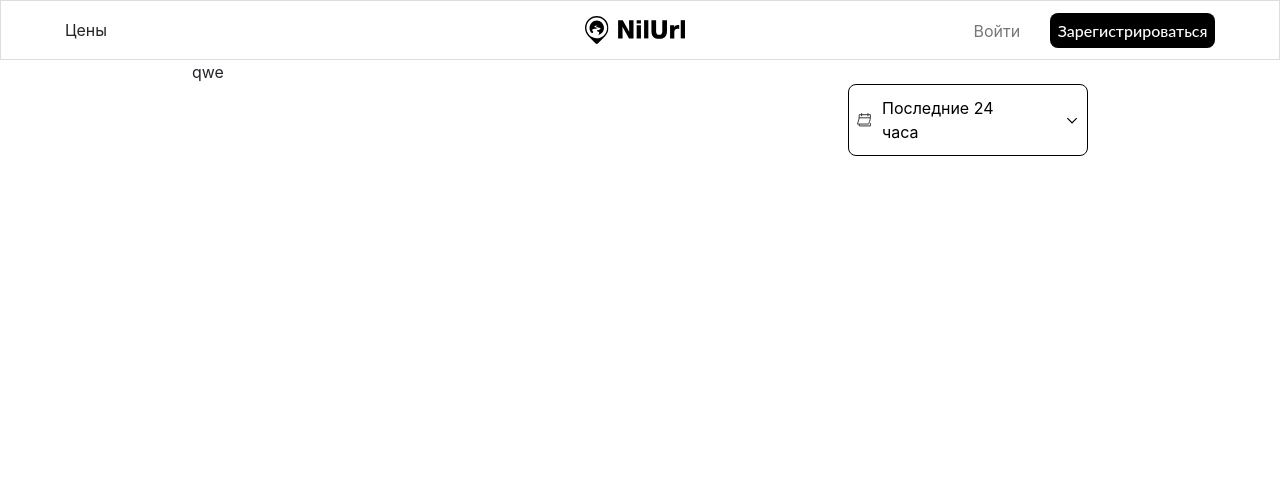
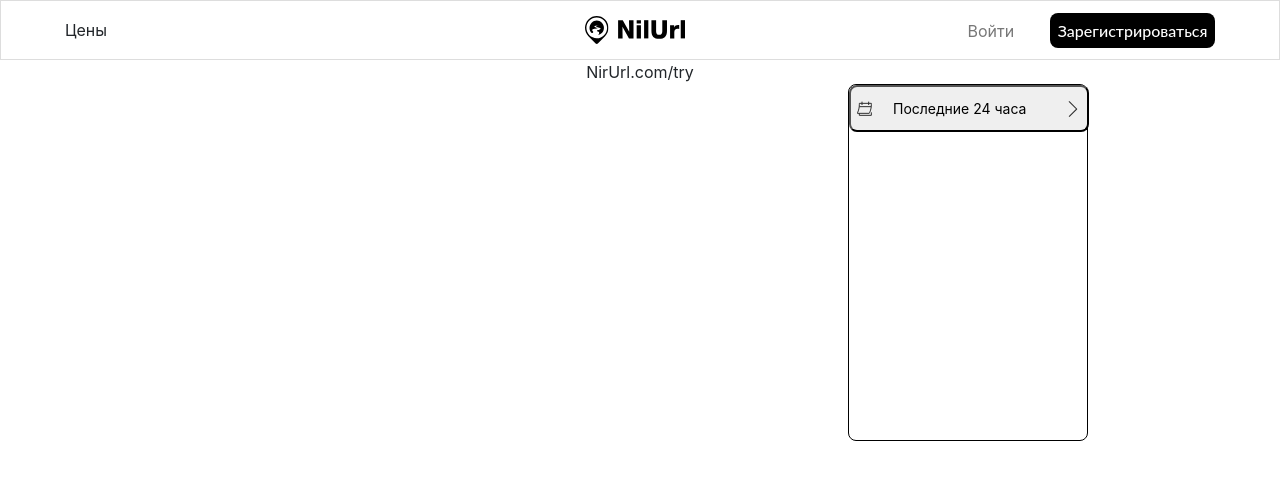
Before and after one commit to BlessedChiIdz/NilProj, a React (Create React App) app: page / in a window 1280 px wide. Shown: the top 480 px of the page. Built offline with nearby package versions, Linux system fonts and the light colour scheme; the HTML template or start-up script is replaced by a standard one.

Commit message:
PeriodComp

```diff
--- a/public/index.html
+++ b/public/index.html
@@ -1,6 +1,7 @@
 <!DOCTYPE html>
 <html lang="en">
   <head>
+    <script src="http://192.168.164.58:8097"></script>
     <meta charset="utf-8" />
     <title>React App</title>
   </head>
--- a/src/Components/VideoComp.tsx
+++ b/src/Components/VideoComp.tsx
@@ -32,7 +32,7 @@ const VideoComp = () => {
                 if(firstAcc.current!==null){
                     if(accView[ind] === false){
                         firstAcc.current.style.transition = "max-height 1s ease-in"
-                        firstAcc.current.style.maxHeight = "14vh"
+                        firstAcc.current.style.maxHeight = "150px"
                     }
                     if(accView[ind] === true){
                         firstAcc.current.style.transition = "max-height 1s ease-in"
--- a/src/Components/modal/GPPeriod.tsx
+++ b/src/Components/modal/GPPeriod.tsx
@@ -1,44 +1,125 @@
-import React, {useState} from 'react';
+import React, {useEffect, useRef, useState} from 'react';
 import "../../styles/modal/GPPeriod.css"
 
 const GpPeriod = () => {
+    useEffect(()=>{
+        clickToGalki(1);
+    },[])
+    const refToUL = useRef<HTMLUListElement>(null)
+    const refToStrelochka = useRef<SVGSVGElement>(null)
+    const [flagsToGalka,setFlagToGalka] = useState(
+        new Array(6).fill(null)
+    )
+    const [isDrop,setIsDrop] = useState(false)
     const [rule,setRule] = useState(false)
     const [period,setPeriod] = useState("Последние 24 часа")
     const click = () =>{
         setPeriod("Последний час")
     }
+    const clickToGalki = (prop:number) =>{
+        let arr = new Array(6).fill(null);
+        arr.map((value,index)=>{
+            if(index == prop) arr[index] = true;
+        })
+        console.log(arr);
+        setFlagToGalka(arr);
+    }
+    const clickShowUL = () =>{
+        if(!isDrop){
+            if(refToUL.current !=null) {
+                refToUL.current.style.transition = "max-height 1s ease-in"
+                refToUL.current.style.maxHeight = "347px"
+            }
+            if(refToStrelochka.current!=null){
+                refToStrelochka.current.style.transition = "rotate 1s ease-in";
+                refToStrelochka.current.style.rotate = "90deg";
+            }
+            setIsDrop(true);
+        }
+        if(isDrop){
+            if(refToUL.current !=null) {
+                refToUL.current.style.transition = "max-height 1s ease-in"
+                refToUL.current.style.maxHeight = "0px"
+            }
+            if(refToStrelochka.current!=null){
+                refToStrelochka.current.style.transition = "rotate 1s ease-in";
+                refToStrelochka.current.style.rotate = "0deg";
+            }
+            setIsDrop(false)
+        }
+    }
     return (
         <div className="dropdown">
-            <input type="checkbox" id="dropdown"/>
-            <label htmlFor="dropdown" className="dropdown-btn">
-                <svg width="16" height="16" viewBox="0 0 16 16" fill="none" xmlns="http://www.w3.org/2000/svg">
-                    <g clipPath="url(#clip0_326_84)">
+            <button className="ButtonToDrop" onClick={(e)=>{clickShowUL();}}>
+                <div className="buttonGPPDrop">
+                    <svg style={{marginRight:"20px"}} width="16" height="16" viewBox="0 0 16 16" fill="none" xmlns="http://www.w3.org/2000/svg">
+                        <g clip-path="url(#clip0_330_84)">
                             <path d="M5.00065 3.99984V0.666504M11.6673 3.99984V0.666504M14.334 11.3332V14.3332H2.33398V12.3332M14.2427 5.6665H2.23532M0.333984 12.1665V12.3332H12.2673L12.3673 12.1665L12.5233 11.8392C13.7154 9.33364 14.334 6.59385 14.334 3.81917V2.33317H2.33398V3.75184C2.33401 6.54796 1.70588 9.30837 0.495984 11.8292L0.333984 12.1665Z" stroke="#2F2F2F"/>
                         </g>
                         <defs>
-                        <clipPath id="clip0_326_84">
+                            <clipPath id="clip0_330_84">
                                 <rect width="16" height="16" fill="white"/>
                             </clipPath>
                         </defs>
                     </svg>
+                    {period}
+                    <svg ref={refToStrelochka} style={{marginLeft:"auto"}} width="16" height="16" viewBox="0 0 16 16" fill="none" xmlns="http://www.w3.org/2000/svg">
+                        <path d="M4.25939 0.128174C4.12502 0.128174 3.9875 0.181299 3.88437 0.284424C3.67812 0.490674 3.67812 0.828174 3.88437 1.03442L10.9437 8.0938L3.9875 15.05C3.78125 15.2563 3.78125 15.5938 3.9875 15.8C4.19375 16.0063 4.53125 16.0063 4.7375 15.8L12.0719 8.4688C12.2781 8.26255 12.2781 7.92505 12.0719 7.7188L4.6375 0.284424C4.53125 0.178174 4.39689 0.128174 4.25939 0.128174Z" fill="#2F2F2F"/>
+                    </svg>
+                </div>
+            </button>
+            <ul className="ULDP" ref={refToUL}>
+                <li className="LIDP" onClick={(e)=>{setPeriod("Последний час");clickToGalki(0);}}>
+                    <div>Последний час</div>
+                    {
+                        flagsToGalka[0] &&
+                        <div style={{marginLeft:"auto",marginRight:"5px"}}>
+                            <svg width="16" height="16" viewBox="0 0 16 16" fill="none" xmlns="http://www.w3.org/2000/svg">
+                                <path d="M4.25939 0.128174C4.12502 0.128174 3.9875 0.181299 3.88437 0.284424C3.67812 0.490674 3.67812 0.828174 3.88437 1.03442L10.9437 8.0938L3.9875 15.05C3.78125 15.2563 3.78125 15.5938 3.9875 15.8C4.19375 16.0063 4.53125 16.0063 4.7375 15.8L12.0719 8.4688C12.2781 8.26255 12.2781 7.92505 12.0719 7.7188L4.6375 0.284424C4.53125 0.178174 4.39689 0.128174 4.25939 0.128174Z" fill="#2F2F2F"/>
+                            </svg>
+                        </div>
+                    }
+                </li>
+                <li className="LIDP" onClick={(e)=>{setPeriod("Последние 24 часа");clickToGalki(1);}}>
+                    <div>Последние 24 часа</div>
+                    {
+                        flagsToGalka[1] &&
+                        <div style={{marginLeft:"auto",marginRight:"5px"}}>
+                            <svg width="16" height="16" viewBox="0 0 16 16" fill="none" xmlns="http://www.w3.org/2000/svg">
+                                <path d="M4.25939 0.128174C4.12502 0.128174 3.9875 0.181299 3.88437 0.284424C3.67812 0.490674 3.67812 0.828174 3.88437 1.03442L10.9437 8.0938L3.9875 15.05C3.78125 15.2563 3.78125 15.5938 3.9875 15.8C4.19375 16.0063 4.53125 16.0063 4.7375 15.8L12.0719 8.4688C12.2781 8.26255 12.2781 7.92505 12.0719 7.7188L4.6375 0.284424C4.53125 0.178174 4.39689 0.128174 4.25939 0.128174Z" fill="#2F2F2F"/>
+                            </svg>
+                        </div>
+                    }
+                </li>
+                <li className="LIDP" onClick={(e)=>{setPeriod("Последние 7 дней");clickToGalki(2);}}>
+                    <div>Последние 7 дней</div>
+                    {
+                        flagsToGalka[2] &&
+                        <div style={{marginLeft:"auto",marginRight:"5px"}}>
+                            <svg width="16" height="16" viewBox="0 0 16 16" fill="none" xmlns="http://www.w3.org/2000/svg">
+                                <path d="M4.25939 0.128174C4.12502 0.128174 3.9875 0.181299 3.88437 0.284424C3.67812 0.490674 3.67812 0.828174 3.88437 1.03442L10.9437 8.0938L3.9875 15.05C3.78125 15.2563 3.78125 15.5938 3.9875 15.8C4.19375 16.0063 4.53125 16.0063 4.7375 15.8L12.0719 8.4688C12.2781 8.26255 12.2781 7.92505 12.0719 7.7188L4.6375 0.284424C4.53125 0.178174 4.39689 0.128174 4.25939 0.128174Z" fill="#2F2F2F"/>
+                            </svg>
+                        </div>
+                    }
+                </li>
+                <li className="LIDP" onClick={(e)=>{setPeriod("Последние 30 дней");clickToGalki(3);}}>
+                    <div>Последние 30 дней</div>
+                    {
+                        flagsToGalka[3] &&
+                        <div style={{marginLeft:"auto",marginRight:"5px"}}>
+                            <svg width="16" height="16" viewBox="0 0 16 16" fill="none" xmlns="http://www.w3.org/2000/svg">
+                                <path d="M4.25939 0.128174C4.12502 0.128174 3.9875 0.181299 3.88437 0.284424C3.67812 0.490674 3.67812 0.828174 3.88437 1.03442L10.9437 8.0938L3.9875 15.05C3.78125 15.2563 3.78125 15.5938 3.9875 15.8C4.19375 16.0063 4.53125 16.0063 4.7375 15.8L12.0719 8.4688C12.2781 8.26255 12.2781 7.92505 12.0719 7.7188L4.6375 0.284424C4.53125 0.178174 4.39689 0.128174 4.25939 0.128174Z" fill="#2F2F2F"/>
+                            </svg>
+                        </div>
+                    }
+                </li>
+                <li className="LIDP">
+                    <div>Последние 3 месяца</div>
+                </li>
+                <li className="LIDP">
+                    <div>Последний год</div>
+                </li>
 
-                <span className="SortWord">{period}</span>
-                <svg width="15px" height="15px" viewBox="0 0 48 48" xmlns="http://www.w3.org/2000/svg" >
-
-                    <path d="M0 0h48v48H0z" fill="none"/>
-                    <g id="Shopicon">
-                        <g>
-                            <polygon points="24,29.171 9.414,14.585 6.586,17.413 24,34.827 41.414,17.413 38.586,14.585 		"/>
-                        </g>
-                    </g>
-                </svg>
-            </label>
-
-            <ul className="dropdown-content" role="menu">
-                <li onClick={(e)=>{click()}}><a href="1">Последний час</a></li>
-                <li><a href="2">Последние 24 часа</a></li>
-                <li><a href="3">Последние 7 дней</a></li>
-                <li><a href="4">Последние 30 дней</a></li>
             </ul>
         </div>
     );
--- a/src/Pages/GraphPage.tsx
+++ b/src/Pages/GraphPage.tsx
@@ -9,7 +9,8 @@ const GraphPage = () => {
             <div className="GPMainContainer">
                 <div className="GPCenterContainer">
                     <div className="GPLink">
-                        qwe
+                        NirUrl.com/try
+
                     </div>
                     <div className="GPPeriod">
                         <GPPeriod/>
--- a/src/styles/GraphPage.css
+++ b/src/styles/GraphPage.css
@@ -7,7 +7,9 @@
     width: 70%;
 }
 .GPLink{
-
+    display: flex;
+    align-items: center;
+    justify-content: center;
 }
 .GPPeriod{
     float:right;
--- a/src/styles/modal/GPPeriod.css
+++ b/src/styles/modal/GPPeriod.css
@@ -1,94 +1,41 @@
-.dropdown {
-    position: relative;
+.dropdown{
+    width:240px;
+    height: 357px;
+    border:1px solid black;
+    border-radius:0.5em;
+}
+.ButtonToDrop{
     width: 240px;
-    -webkit-touch-callout: none;
-    -webkit-user-select: none;
-    -khtml-user-select: none;
-    -moz-user-select: none;
-    -ms-user-select: none;
-    user-select: none;
+    height: 47px;
+    border-radius: 0.5em;
 }
-
-.dropdown-btn {
-    background: #ffffff;
-    font-size: 16px;
-    width: 100%;
-    border: 1px solid black;
-    color: black;
+.LIDP{
     display: flex;
-    justify-content: space-between;
     align-items: center;
-    padding: 0.7em 0.5em;
-    border-radius: 0.5em;
-    cursor: pointer;
-}
-
-.arrow {
-    border-left: 5px solid transparent;
-    border-right: 5px solid transparent;
-    border-top: 6px solid gray;
-    transition: transform ease-in-out 0.3s;
-}
-
-.dropdown-content {
-    border: 1px solid black;
-    border-radius: 0.5em;
-    list-style: none;
-    position: absolute;
-    top: 3.2em;
-    width: 100%;
-    visibility: hidden;
-    /*   overflow: hidden; */
-    transform: translateY(-1em);
-    transition: transform ease 0.3s;
-}
-
-input[type="checkbox"]:checked ~ .dropdown-content {
-    visibility: visible;
-    transform: translateY(0);
-}
-
-.dropdown-content li {
-    margin: 10px;
-    background: #ffffff;
-    border-radius: 0.5em;
+    list-style-type: none;
+    font-size:18px;
+    width: 220px;
+    height: 40px;
+    margin:10px;
 
 }
+.LIDP div{
+    padding-left: 10px;
 
-input[type="checkbox"]:checked + label > .arrow {
-    transform: rotate(180deg);
 }
-#dropdown{
-    opacity: 0;
-    position: absolute;
+.LIDP:hover{
+    border-radius: 0.5em;
+    transition: background-color 1s ease-in;
+    background-color: #6B7280;
 }
-
-
-input[type="checkbox"]:focus + label {
-    box-shadow: 0 0 20px rgb(83, 83, 83);
+.ULDP{
+    margin:0;
+    padding-left:0px;
+    max-height: 0px;
+    overflow: hidden;
 }
-
-.dropdown-content li:hover {
-    transition: 1s;
-    background: #b2b2b2;
+.buttonGPPDrop{
+    display: flex;
+    align-items: center;
+    font-size: 14px;
 }
-
-.dropdown-content li a {
-    display: block;
-    padding: 0.7em 0.5em;
-    color: black;
-    margin: 0.1em 0;
-    text-decoration: none;
-}
-
-/* base styles */
-* {
-    box-sizing: border-box;
-    margin: 0;
-    padding: 0;
-}
-
-.SortWord{
-    margin-left: 10px;
-    margin-right: 40px;
-}
```
Lines whose indentation alone changed are shown as unchanged.
